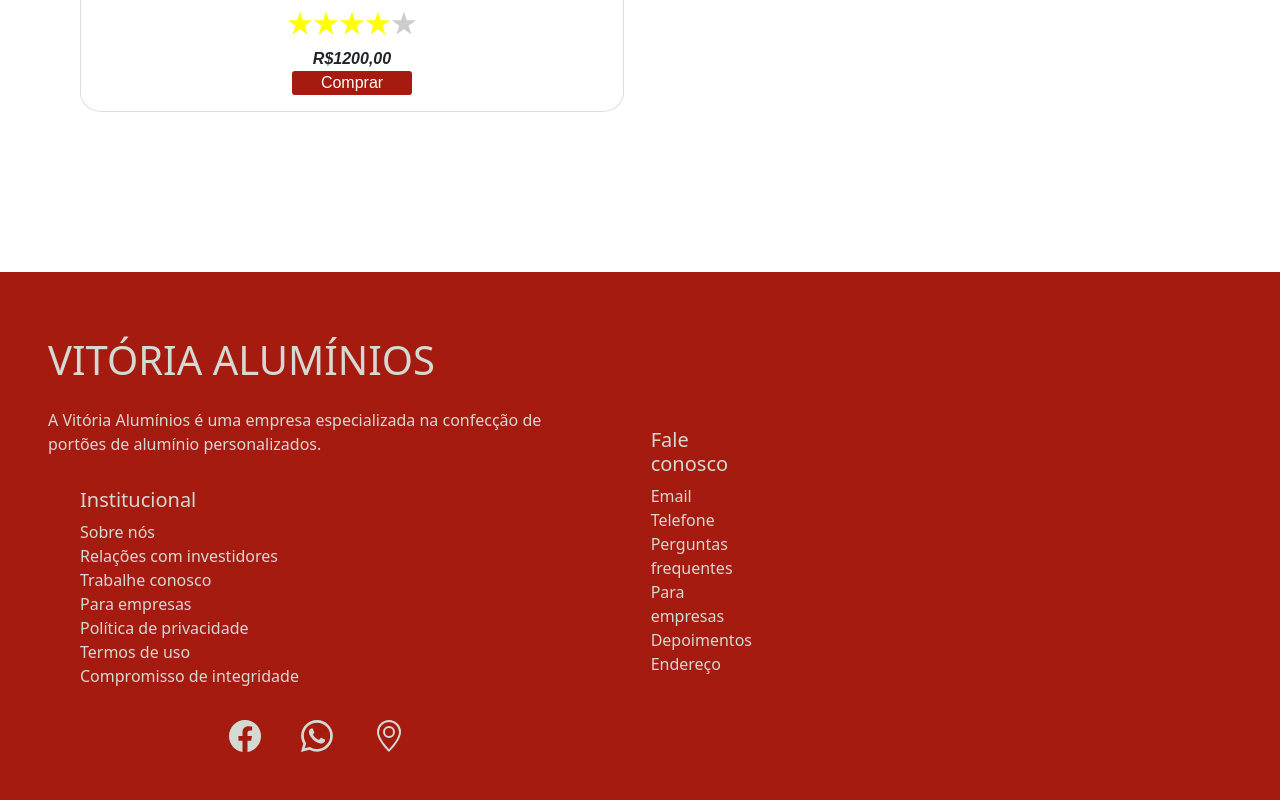
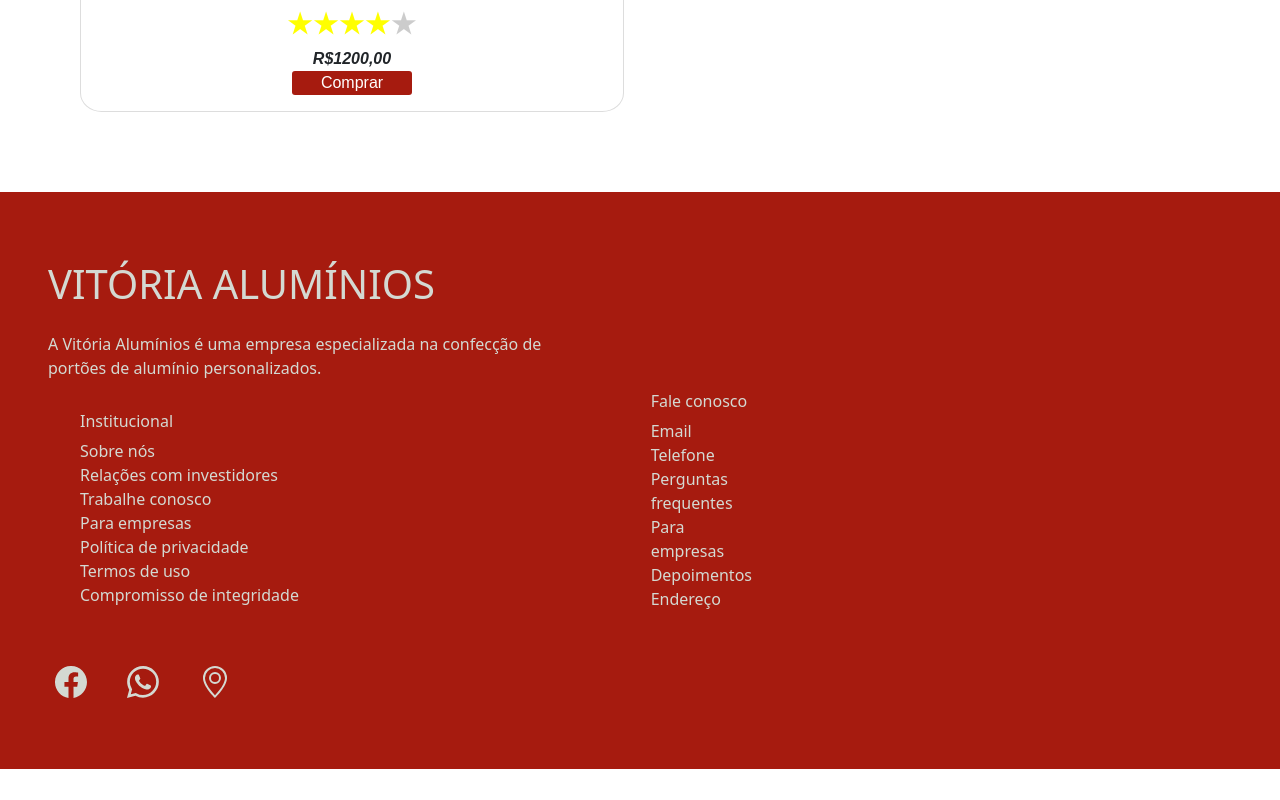
Before and after one commit to fernandapadilha/vitoria-aluminios, a Vue app: page /modelos in a window 1280 px wide. Shown: the part 1766-2566 px from the top of the page. After the commit the page ends 2535 px from the top, so only its background shows below. Built offline with nearby package versions, Linux system fonts and the light colour scheme; a web font is replaced by a local one.

Commit message:
feat: finalização do footer e header #26

```diff
--- a/src/components/FooterInfo.vue
+++ b/src/components/FooterInfo.vue
@@ -10,7 +10,7 @@
          </p>
 
          <ul>
-            <h5>Institucional</h5>
+            <h6>Institucional</h6>
             <li> Sobre nós</li>
             <li> Relações com investidores</li>
             <li>Trabalhe conosco</li>
@@ -23,7 +23,7 @@
 
       <div class="information">
          <ul>
-            <h5>Fale conosco</h5>
+            <h6>Fale conosco</h6>
             <li>Email</li>
             <li>Telefone</li>
             <li>Perguntas frequentes</li>
@@ -62,7 +62,6 @@
    justify-content: center;
    align-items: center;
    padding: 3rem 2rem;
-   margin-top: 5rem;
    background-color: #A61B0F ;
 }
 
@@ -75,9 +74,10 @@
 
 .rodape-icones {
    display: grid;
+   justify-content: start;
    grid-template-columns: auto auto auto;
-   justify-content: center;
    column-gap: 2.5rem;
+   margin: 4%;
 }
 
 .rodape-icones a svg {
@@ -92,7 +92,7 @@
    padding: 1rem;
    display: grid;
    row-gap: 1rem;
-   margin-top: 5rem;
+   margin-top: 8.5rem;
    margin-right: 30rem;
    color: var(--cor-branco);
 }
--- a/src/views/ModelosView.vue
+++ b/src/views/ModelosView.vue
@@ -5,8 +5,6 @@
 import img3 from "@/assets/img/portaodezoito.jpg"
 import img4 from "@/assets/img/portaonove.jpg"
 import img5 from "@/assets/img/portaoum.jpg"
-import OrcamentoView from "./OrcamentoView.vue"
-
 import router from "@/router"
 
 const produtos = [
--- a/src/views/OrcamentoView.vue
+++ b/src/views/OrcamentoView.vue
@@ -3,7 +3,6 @@
 import SelecaoTubo from '../components/SelecaoTubo.vue';
 import SelecaoCor from '../components/SelecaoCor.vue';
 import SelecaoAcessorio from '../components/SelecaoAcessorio.vue';
-import ModelosView from './ModelosView.vue';
 
 const tubos = ref([
     {
```
